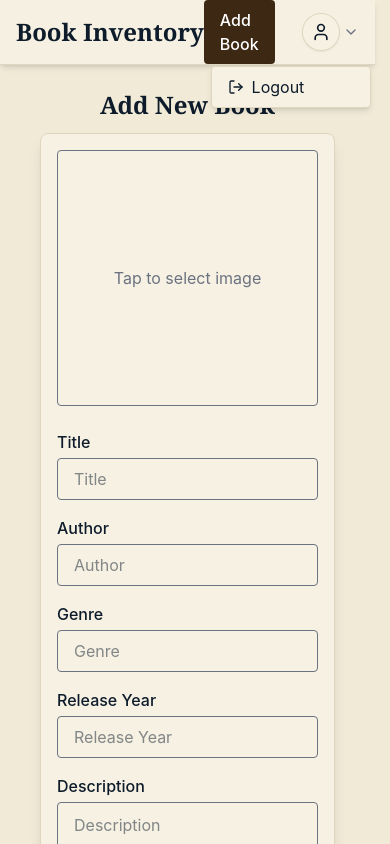
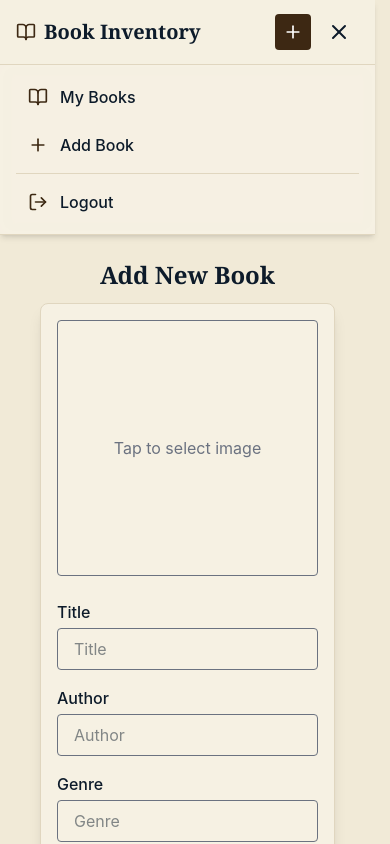
Before and after one commit to jamescastro-dev/book-inventory, a React (Vite) app in the folder client/: page /add-book in a window 390 px wide. Both pictures are taken after a click on the button 330 px from the left and 32 px from the top of the page. Shown: the top 844 px of the page. Built offline with nearby package versions, Linux system fonts and the light colour scheme; no server answers.

Commit message:
feat: improve mobile navbar with hamburger menu

```diff
--- a/client/src/layout/Navbar.jsx
+++ b/client/src/layout/Navbar.jsx
@@ -1,15 +1,15 @@
 import React, { useState, useContext, useRef, useEffect } from "react";
 import { Link, useNavigate } from "react-router-dom";
 import { AuthContext } from "@/context/AuthContext.jsx";
-import { User, ChevronDown, LogOut } from "lucide-react";
+import { User, ChevronDown, LogOut, BookOpen, Plus, Menu, X } from "lucide-react";
 
 export default function Navbar() {
   const { logout } = useContext(AuthContext);
   const navigate = useNavigate();
   const [dropdownOpen, setDropdownOpen] = useState(false);
+  const [mobileMenuOpen, setMobileMenuOpen] = useState(false);
   const dropdownRef = useRef(null);
 
-  // Close dropdown if clicked outside
   useEffect(() => {
     const handleClickOutside = (event) => {
       if (dropdownRef.current && !dropdownRef.current.contains(event.target)) {
@@ -22,81 +22,48 @@ export default function Navbar() {
 
   const handleLogout = () => {
     logout();
+    setMobileMenuOpen(false);
     navigate("/login");
   };
 
   return (
-    <nav
-      className="
-        sticky top-0 z-50
-        bg-(--color-card)/85 backdrop-blur
-        border-b border-(--color-border)
-        shadow-md
-      ">
+    <nav className="sticky top-0 z-50 bg-(--color-card)/85 backdrop-blur border-b border-(--color-border) shadow-md">
       <div className="max-w-7xl mx-auto px-4 sm:px-6 lg:px-2">
         <div className="flex justify-between h-16 items-center">
-          {/* Logo / App Name */}
-          <div className="shrink-0">
+
+          {/* Logo */}
+          <div className="shrink-0 flex items-center gap-2">
+            <BookOpen className="w-5 h-5 text-(--color-primary)" />
             <h1
-              className="text-2xl font-serif font-bold text-(--color-foreground) cursor-pointer"
-              onClick={() => navigate("/books")}>
+              className="text-xl sm:text-2xl font-serif font-bold text-(--color-foreground) cursor-pointer"
+              onClick={() => { navigate("/books"); setMobileMenuOpen(false); }}>
               Book Inventory
             </h1>
           </div>
 
-          {/* Right side */}
-          <div className="flex items-center space-x-4">
-            {/* Add Book Button */}
+          {/* Desktop Right Side */}
+          <div className="hidden sm:flex items-center space-x-4">
             <Link
               to="/add-book"
-              className="
-                bg-(--color-primary) text-(--color-primary-foreground)
-                px-4 py-2 rounded font-medium
-                hover:bg-(--color-secondary)
-                transition-colors
-              ">
+              className="bg-(--color-primary) text-(--color-primary-foreground) px-4 py-2 rounded font-medium hover:bg-(--color-secondary) transition-colors">
               Add Book
             </Link>
 
-            {/* Profile dropdown */}
             <div className="relative" ref={dropdownRef}>
               <button
                 onClick={() => setDropdownOpen(!dropdownOpen)}
-                className="
-                  flex items-center space-x-1 px-3 py-2 rounded
-                  hover:bg-(--color-surface)
-                  focus:outline-none transition-colors
-                ">
-                <div
-                  className="
-                    w-9 h-9
-                    bg-(--color-card)
-                    rounded-full
-                    flex items-center justify-center
-                    shadow-sm
-                    ring-1 ring-(--color-border)
-                  ">
+                className="flex items-center space-x-1 px-3 py-2 rounded hover:bg-(--color-surface) focus:outline-none transition-colors">
+                <div className="w-9 h-9 bg-(--color-card) rounded-full flex items-center justify-center shadow-sm ring-1 ring-(--color-border)">
                   <User className="w-5 h-5 text-(--color-foreground)" />
                 </div>
                 <ChevronDown className="w-4 h-4 text-(--color-muted-foreground)" />
               </button>
 
               {dropdownOpen && (
-                <div
-                  className="
-                    absolute right-0 mt-2 w-40
-                    bg-(--color-card)
-                    border border-(--color-border)
-                    rounded shadow-md
-                    z-50
-                  ">
+                <div className="absolute right-0 mt-2 w-40 bg-(--color-card) border border-(--color-border) rounded shadow-md z-50">
                   <button
                     onClick={handleLogout}
-                    className="
-                      flex items-center gap-2 w-full px-4 py-2 text-left
-                      hover:bg-(--color-surface)
-                      transition-colors
-                    ">
+                    className="flex items-center gap-2 w-full px-4 py-2 text-left hover:bg-(--color-surface) transition-colors">
                     <LogOut className="w-4 h-4" />
                     Logout
                   </button>
@@ -104,8 +71,53 @@ export default function Navbar() {
               )}
             </div>
           </div>
+
+          {/* Mobile Hamburger */}
+          <div className="flex sm:hidden items-center gap-2">
+            <Link
+              to="/add-book"
+              className="bg-(--color-primary) text-(--color-primary-foreground) p-2 rounded hover:bg-(--color-secondary) transition-colors">
+              <Plus className="w-5 h-5" />
+            </Link>
+            <button
+              onClick={() => setMobileMenuOpen(!mobileMenuOpen)}
+              className="p-2 rounded hover:bg-(--color-surface) transition-colors">
+              {mobileMenuOpen
+                ? <X className="w-6 h-6 text-(--color-foreground)" />
+                : <Menu className="w-6 h-6 text-(--color-foreground)" />
+              }
+            </button>
+          </div>
+
         </div>
       </div>
+
+      {/* Mobile Menu Dropdown */}
+      {mobileMenuOpen && (
+        <div className="sm:hidden border-t border-(--color-border) bg-(--color-card)/95 backdrop-blur px-4 py-3 space-y-2">
+          <button
+            onClick={() => { navigate("/books"); setMobileMenuOpen(false); }}
+            className="flex items-center gap-3 w-full px-3 py-2 rounded hover:bg-(--color-surface) transition-colors text-(--color-foreground) font-medium">
+            <BookOpen className="w-5 h-5 text-(--color-primary)" />
+            My Books
+          </button>
+          <Link
+            to="/add-book"
+            onClick={() => setMobileMenuOpen(false)}
+            className="flex items-center gap-3 w-full px-3 py-2 rounded hover:bg-(--color-surface) transition-colors text-(--color-foreground) font-medium">
+            <Plus className="w-5 h-5 text-(--color-primary)" />
+            Add Book
+          </Link>
+          <div className="border-t border-(--color-border) pt-2">
+            <button
+              onClick={handleLogout}
+              className="flex items-center gap-3 w-full px-3 py-2 rounded hover:bg-(--color-surface) transition-colors text-(--color-foreground) font-medium">
+              <LogOut className="w-5 h-5 text-(--color-primary)" />
+              Logout
+            </button>
+          </div>
+        </div>
+      )}
     </nav>
   );
 }
```
